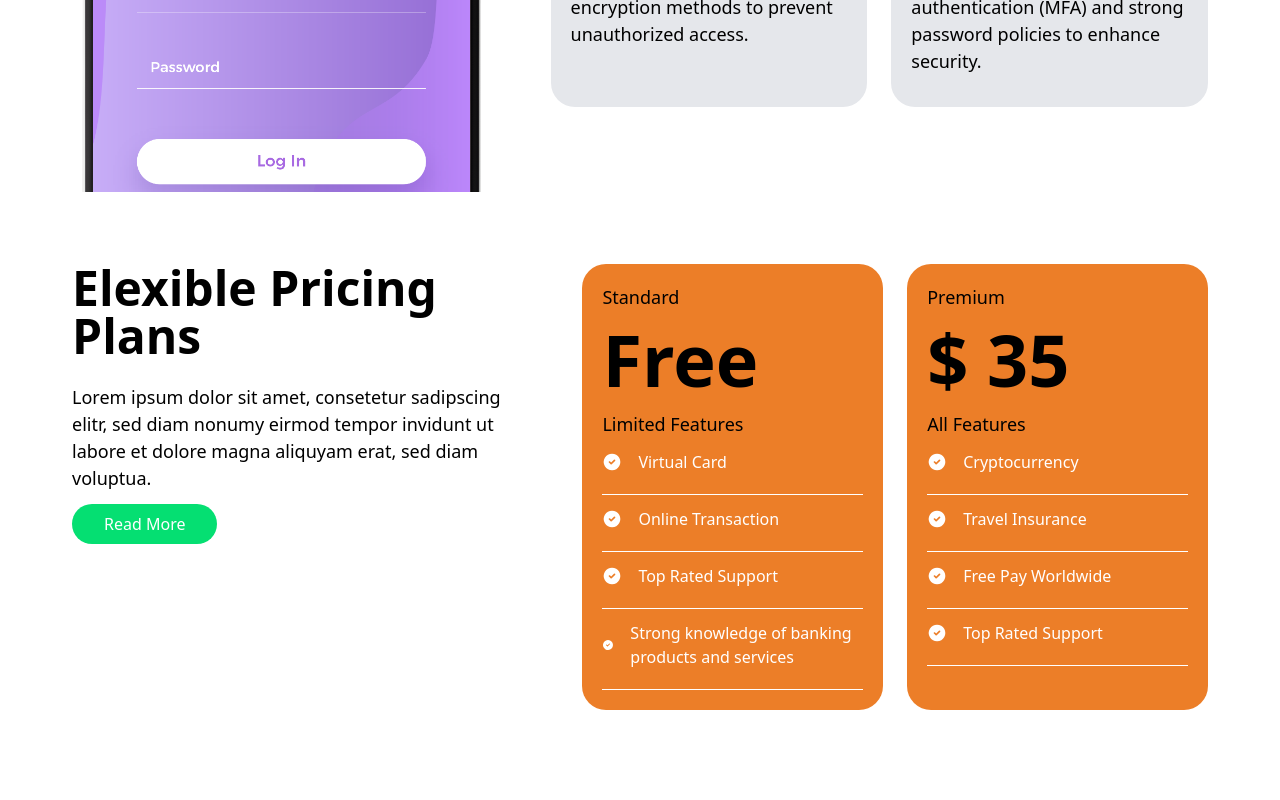
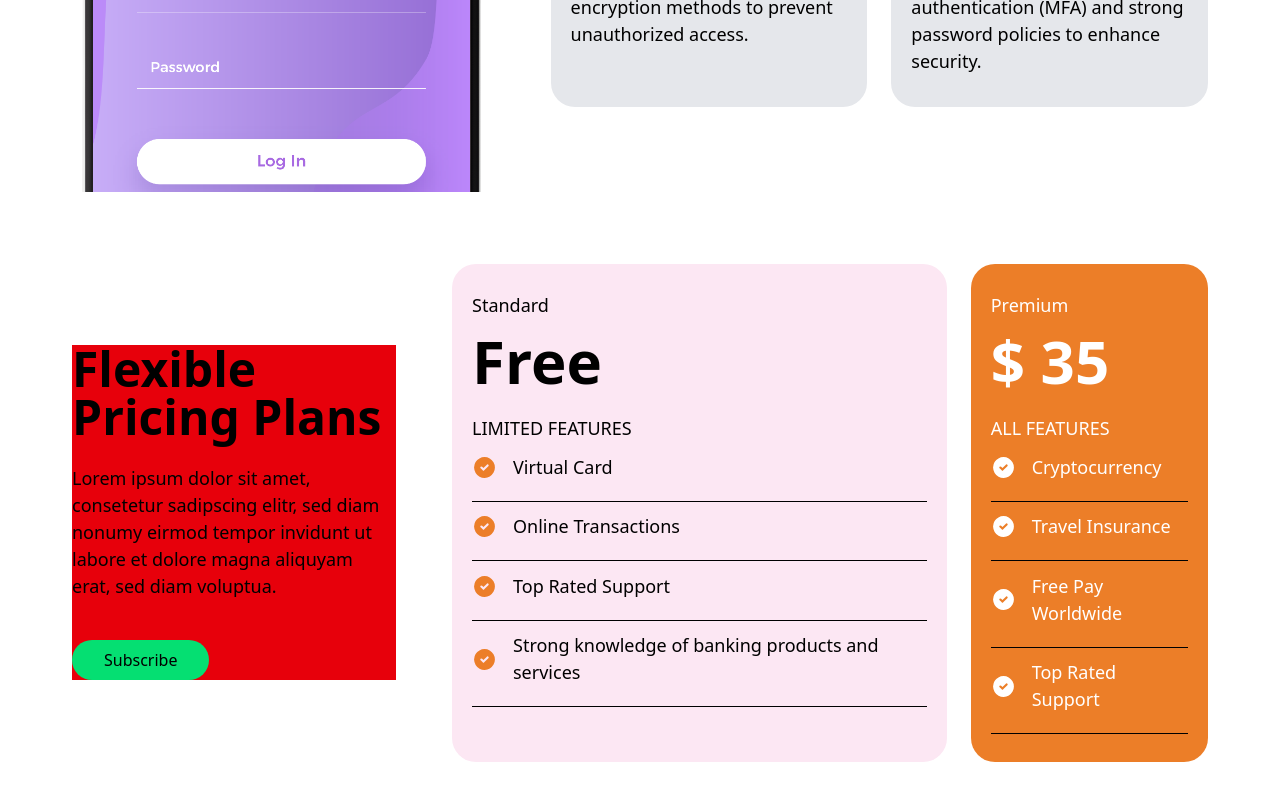
Before and after one commit to Gentlecoder1/nicepage, a React (Vite) app: page / in a window 1280 px wide. Shown: the part 2036-2836 px from the top of the page. Built offline with nearby package versions, Linux system fonts and the light colour scheme.

Commit message:
Refactor Subscriptions component: update text styles for consistency, enhance layout, and improve accessibility

```diff
--- a/src/MyComponents/Subscriptions.jsx
+++ b/src/MyComponents/Subscriptions.jsx
@@ -6,10 +6,10 @@ const Subscriptions = () => {
         {
             name: 'Standard',
             cost: 'Free',
-            text: 'Limited Features',
+            text: 'LIMITED FEATURES',
             benefits: [
                 { item: 'Virtual Card' },
-                { item: 'Online Transaction' },
+                { item: 'Online Transactions' },
                 { item: 'Top Rated Support' },
                 { item: "Strong knowledge of banking products and services" }
             ]
@@ -18,7 +18,7 @@ const Subscriptions = () => {
         {
             name: 'Premium',
             cost: '$ 35',
-            text: 'All Features',
+            text: 'ALL FEATURES',
             benefits: [
                 { item: 'Cryptocurrency' },
                 { item: 'Travel Insurance' },
@@ -30,40 +30,43 @@ const Subscriptions = () => {
 
   return (
     <div className='w-full py-18 h-[1100px] md:h-full lg:h-[670px] overflow-clip'>
-        <div className='max-w-[1200px] text-center md:text-left mx-auto space-y-10 md:space-y-0 md:flex md:gap-6 lg:gap-14 px-8 justify-between'>
-            <div className='max-w-[40%]'>
-                <h1 className='mb-6 text-3xl lg:text-5xl font-[700]'>Elexible Pricing Plans</h1>
+        <div className='max-w-[1200px] text-center lg:text-left mx-auto space-y-10 md:space-y-0 lg:flex md:gap-6 lg:gap-14 px-8 justify-between items-center'>
+            <div className='lg:w-[30%] space-y-10 bg-red-600'>
+                <div>
+                    <h1 className='mb-6 text-3xl lg:text-5xl font-[700]'>Flexible Pricing Plans</h1>
 
-                <p className='mb-3 md:text-[18px] text-[16px] font-[500]'>Lorem ipsum dolor sit amet, consetetur sadipscing elitr, sed diam nonumy eirmod tempor invidunt ut labore et dolore magna aliquyam erat, sed diam voluptua.</p>
+                    <p className='mb-3 md:text-[18px] text-[16px] font-[400]'>Lorem ipsum dolor sit amet, consetetur sadipscing elitr, sed diam nonumy eirmod tempor invidunt ut labore et dolore magna aliquyam erat, sed diam voluptua.</p>
+                </div>
                 <div
                     // to="/SignUp"
                     // onMouseEnter={() => import('./SignUp.jsx')}
 
-                    className="bg-green-400 w-fit h-fit text-white rounded-full px-8 py-2 transition-all duration-300 transform hover:scale-105 flex items-center mx-auto md:mx-0 mt-3 md:mt-0"
+                    className="bg-green-400 w-fit h-fit cursor-pointer rounded-full px-8 py-2 transition-all duration-300 transform hover:scale-105 flex items-center mx-auto md:mx-0 mt-3 md:mt-0"
                 >
-                    Read More
+                    Subscribe
                 </div>
             </div>
 
-            <div className='space-y-4 md:space-y-10 md:w-[70%] w-[100%] flex flex-col items-center md:items-start'>
-                <div>
-                    <div className='gap-6 grid grid-cols-1 sm:grid-cols-2 md:grid-cols-1 lg:grid-cols-2'>
+            <div className='md:w-[70%] w-[100%] flex items-center md:items-start'>
+                <div className='gap-6 md:flex'>
                     {Plans.map((Plan, idx) => (
-                            <div key={idx} className='flex flex-col items-center md:block rounded-3xl bg-[#EC7E28] p-5 space-y-4 text-center md:text-left'>
+                        <div key={idx} className={`${idx == 0 ? 'bg-pink-100 text-black' : 'bg-[#EC7E28] text-white'} flex flex-col items-center md:block rounded-3xl px-5 py-7 space-y-6 text-center md:text-left`}>
                             <p className='mb-3 md:text-[18px] text-[16px] font-[500]'>{Plan.name}</p>
 
-                                <h1 className='font-bold text-7xl'>{Plan.cost}</h1>
+                            <h1 className='font-bold text-6xl'>{Plan.cost}</h1>
 
                             <p className='mb-3 md:text-[18px] text-[16px] font-[500]'>{Plan.text}</p>
 
-                                <ul className='md:text-[16px] text-white text-[14px] font-[400] space-y-3'>
+                            <ul className='md:text-[16px] text-[14px] font-[400] space-y-3'>
                                 {Plan.benefits.map((benefit, i) => (
                                     <div className='space-y-5'>
-                                            <li key={i} className='flex space-x-4 items-center' data-aos="fade-up">
-                                                <TbCircleCheckFilled size={20} color='white'/>
+                                        <li key={i} className='md:text-[18px] text-[16px] font-[400] flex space-x-4 items-center' data-aos="fade-up">
+                                            <div>
+                                                {idx == 1 ? <TbCircleCheckFilled size={25} color='white'/> : <TbCircleCheckFilled size={25} color='#EC7E28'/> }
+                                            </div>
                                             <span className='flex flex-wrap'>{benefit.item}</span>
                                         </li>
-                                            <hr />
+                                        <div className='h-[0.5px] bg-black'></div>
                                     </div>
                                 ))}
                             </ul>
@@ -73,7 +76,6 @@ const Subscriptions = () => {
             </div>
         </div>
     </div>
-    </div>
   )
 }
 
```
Lines whose indentation alone changed are shown as unchanged.
